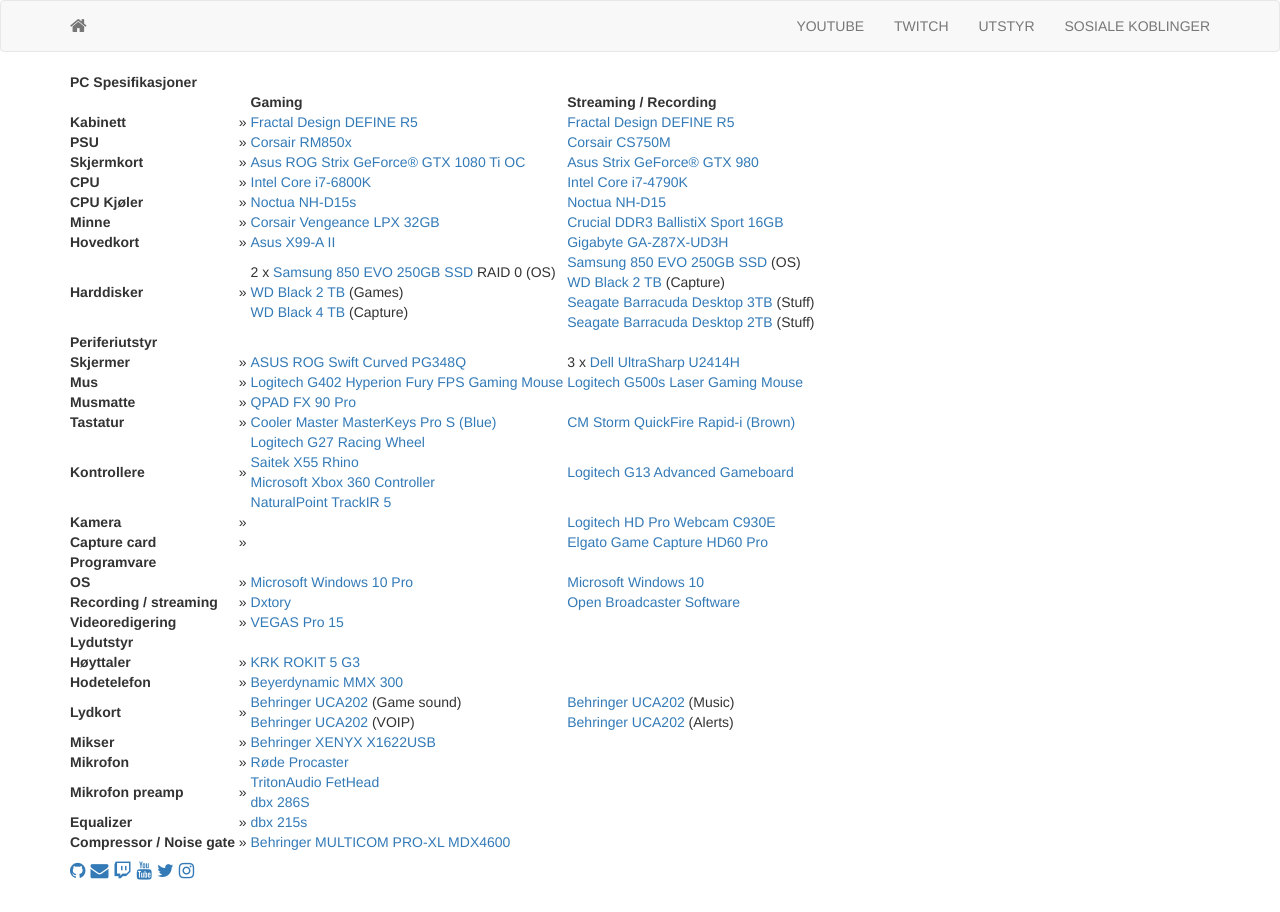
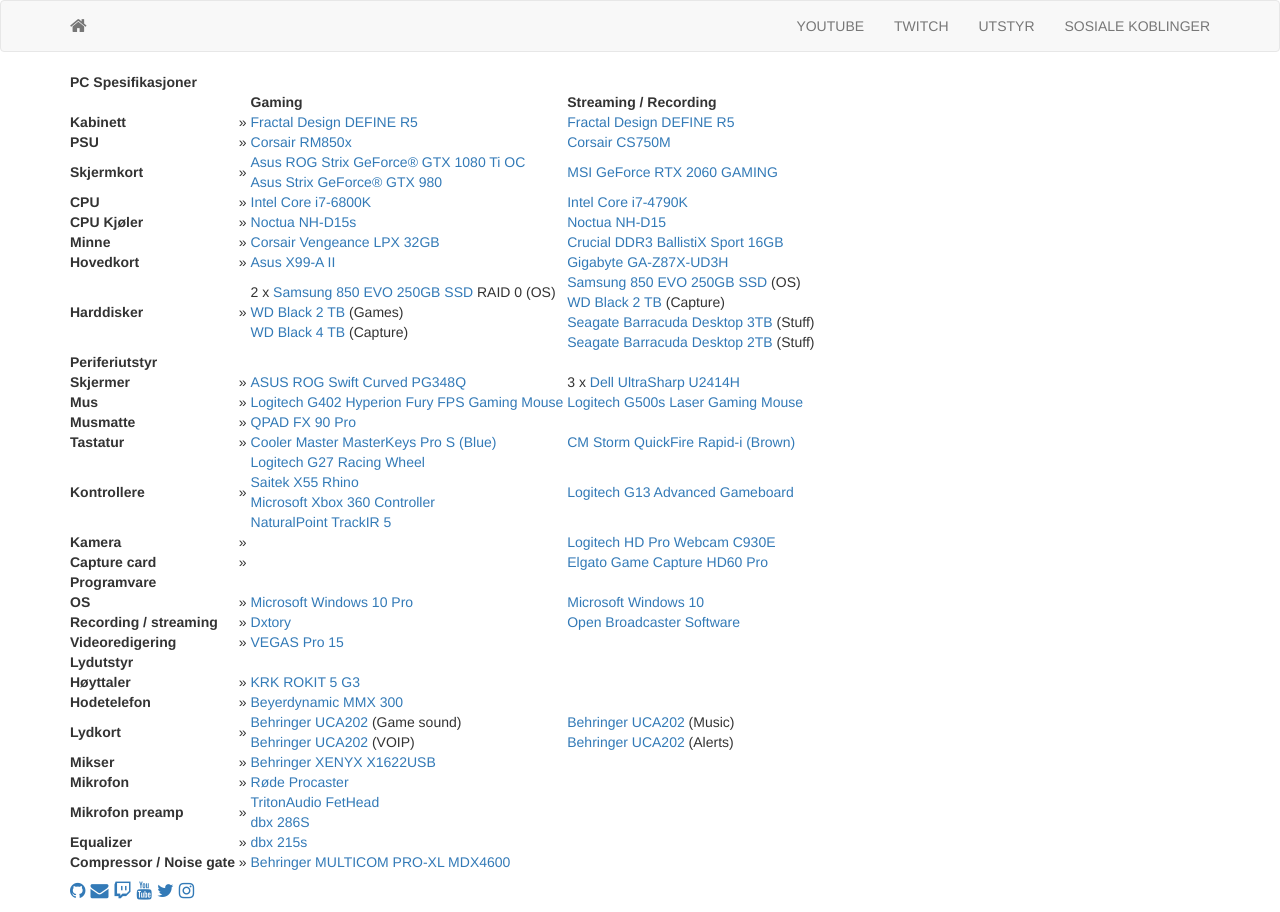
Before and after one commit to sakarias/sakarias.net, a Jekyll site: the page built from utstyr.html, in a window 1280 px wide. Built offline with Jekyll 4.4.1, drawn with Linux system fonts in a browser that asks for light colours; nearby versions of some CDN libraries; Markdown is read by kramdown in place of the engine named in the settings.

Commit message:
Added MSI GeForce RTX 2060 GAMING

```diff
--- a/utstyr.html
+++ b/utstyr.html
@@ -33,9 +33,10 @@ title: Utstyr
     <tr>
         <th>Skjermkort</th>
         <td>&nbsp;»&nbsp;</td>
-        <td><a href="https://www.asus.com/Graphics-Cards/ROG-STRIX-GTX1080TI-O11G-GAMING/">Asus ROG Strix GeForce® GTX 1080 Ti OC</a></td>
+        <td><a href="https://www.asus.com/Graphics-Cards/ROG-STRIX-GTX1080TI-O11G-GAMING/">Asus ROG Strix GeForce® GTX 1080 Ti OC</a><br />
+        <a href="https://www.asus.com/Graphics-Cards/STRIXGTX980DC2OC4GD5/">Asus Strix GeForce® GTX 980</a></td>
         <td>&nbsp;</td>
-        <td><a href="https://www.asus.com/Graphics-Cards/STRIXGTX980DC2OC4GD5/">Asus Strix GeForce® GTX 980</a></td>
+        <td><a href="https://www.msi.com/Graphics-card/GeForce-RTX-2060-GAMING-6G.html">MSI GeForce RTX 2060 GAMING</a></td>
     </tr>
     <tr>
         <th>CPU</th>
```
